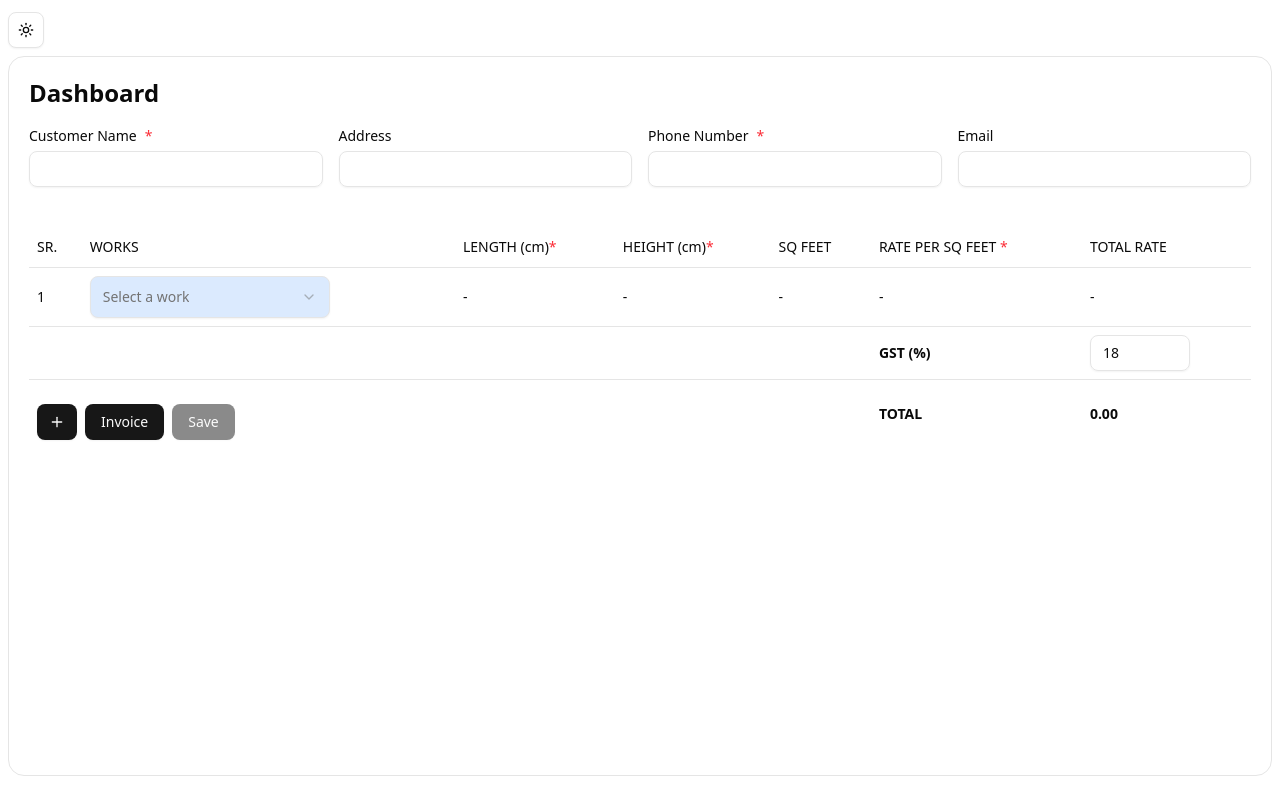
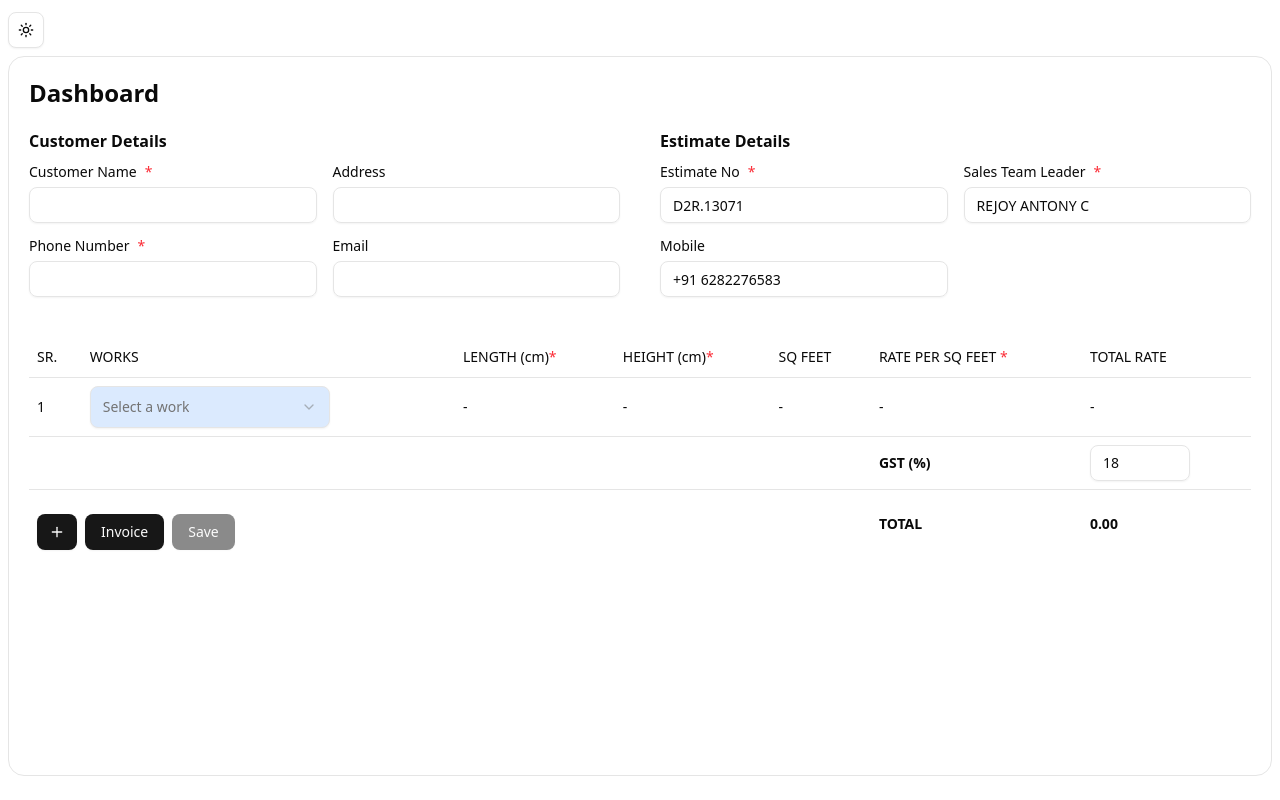
Before and after one commit to anandhubinu008/Incost-demo, a Next.js app: page /dashboard in a window 1280 px wide. Built offline with nearby package versions, Linux system fonts and the light colour scheme.

Commit message:
Update-UI changes

```diff
--- a/app/dashboard/page.jsx
+++ b/app/dashboard/page.jsx
@@ -92,6 +92,14 @@ const handlePrint = useReactToPrint({
   const [customerPhone, setCustomerPhone] = useState("");
   const [customerEmail, setCustomerEmail] = useState("");
 
+  const generateEstimateNo = () => {
+    const prefix = "D2R.";
+    const randomNum = Math.floor(10000 + Math.random() * 90000);
+    return prefix + randomNum;
+  };
+  const [estimateNo, setEstimateNo] = useState(generateEstimateNo());
+  const [salesLeader, setSalesLeader] = useState("REJOY ANTONY C");
+  const [mobile, setMobile] = useState("+91 6282276583");
 
   const [selectedCategory, setSelectedCategory] = useState();
   const [selectedProduct, setSelectedProduct] = useState(null);
@@ -143,11 +151,11 @@ const handlePrint = useReactToPrint({
 
         const updatedRow = { ...row, [field]: value };
 
-        const L = parseFloat(updatedRow.length) || 0;
-        const H = parseFloat(updatedRow.height) || 0;
+        const L = (parseFloat(updatedRow.length) || 0) / 30.48;
+        const H = (parseFloat(updatedRow.height) || 0) / 30.48;
         const rate = parseFloat(updatedRow.ratePerSqFeet) || 0;
 
-        const area = (L * H) / 144;
+        const area = (L * H);
         const rowTotal = area * rate;
 
         updatedRow.sqFeet = area.toFixed(2);
@@ -166,37 +174,16 @@ const handlePrint = useReactToPrint({
   };
 
 
-  // useEffect(() => {
-  //   const L = parseFloat(length) || 0;
-  //   const H = parseFloat(height) || 0;
-  //   const rate = parseFloat(ratePerSqFeet) || 0;
-
-  //   const area = (L * H) / 144;
-  //   const rowAmount = area * rate;
-
-  //   const subtotal = invoiceList.reduce((sum, row) => {
-  //     return sum + parseFloat(row.totalRate || 0);
-  //   }, 0) + rowAmount;
-
-  //   const gstAmount = (subtotal * gst) / 100;
-
-  //   setSqFeet(area.toFixed(2));
-  //   setTotalRate(rowAmount.toFixed(2));
-  //   setGrandTotal((subtotal + gstAmount).toFixed(2));
-
-  // }, [length, height, ratePerSqFeet, invoiceList, gst]);
-
-
   useEffect(() => {
     const rowsSubtotal = invoiceList.reduce((sum, row) => {
       return sum + (parseFloat(row.totalRate) || 0);
     }, 0);
 
-    const L = parseFloat(length) || 0;
-    const H = parseFloat(height) || 0;
+    const L = (parseFloat(length) || 0) / 30.48;
+    const H = (parseFloat(height) || 0) / 30.48;
     const rate = parseFloat(ratePerSqFeet) || 0;
 
-    const area = (L * H) / 144;
+    const area = (L * H);
     const rowAmount = area * rate;
 
     setSqFeet(area.toFixed(2));
@@ -235,7 +222,7 @@ const handlePrint = useReactToPrint({
   };
 
   const handleInvoiceOpen = () => {
-    if (customerName && customerPhone && grandTotal != 0) {
+    if (customerName && customerPhone && estimateNo && salesLeader &&grandTotal != 0) {
       setShowPdf(true);
     } else {
       alert("Please fill all required fields before generating the invoice.");
@@ -249,9 +236,12 @@ const handlePrint = useReactToPrint({
 
   return (
     <div className="px-5 py-5 mt-2 bg-cover relative right-0 top-0 h-[90dvh] rounded-2xl lg:border-1">
-      <h1 className="text-2xl font-bold">Dashboard</h1>
+      <h1 className="text-2xl font-bold mb-5">Dashboard</h1>
 
-      <div className="grid grid-cols-2 lg:grid-cols-4 gap-4 mt-5 mb-10">
+      <div className='grid grid-cols-2 gap-10' >
+        <div className='mb-5'>
+          <h5><b>Customer Details</b></h5>
+          <div className="grid grid-cols-2 md:grid-cols-2 gap-4 mt-3">
             <div>
               <Label className="mb-2">Customer Name<span className='text-red-500'>*</span></Label>
               <Input
@@ -287,6 +277,49 @@ const handlePrint = useReactToPrint({
                 onChange={(e) => setCustomerEmail(e.target.value)}
                 className="dark:border-#FFF-600"
               />
+            </div>
+          </div>
+        </div>
+        <div className='mb-5'>
+          <h5><b>Estimate Details</b></h5>
+          <div className="grid grid-cols-2 md:grid-cols-2 gap-4 mt-3">
+            <div>
+              <Label className="mb-2">Estimate No<span className='text-red-500'>*</span></Label>
+              <Input
+                type="text"
+                value={estimateNo}
+                onChange={(e) => setEstimateNo(e.target.value)}
+                className="dark:border-#FFF-600"
+              />
+            </div>
+            {/* <div>
+              <Label className="mb-2">Date</Label>
+              <Input
+                type="date"
+                value={formattedDate}
+                onChange={(e) => setFormattedDate(e.target.value)}
+                className="dark:border-#FFF-600"
+              />
+            </div> */}
+            <div>
+              <Label className="mb-2">Sales Team Leader<span className='text-red-500'>*</span></Label>
+              <Input
+                type="text"
+                value={salesLeader}
+                onChange={(e) => setSalesLeader(e.target.value)}
+                className="dark:border-#FFF-600"
+              />
+            </div>
+            <div>
+              <Label className="mb-2">Mobile</Label>
+              <Input
+                type="text"
+                value={mobile}
+                onChange={(e) => setMobile(e.target.value)}
+                className="dark:border-#FFF-600"
+              />
+            </div>
+          </div>
         </div>
       </div>
 
@@ -516,6 +549,12 @@ const handlePrint = useReactToPrint({
                     phone: customerPhone,
                     email: customerEmail
                   }}
+                  estimate={{
+                    estimateNumber: estimateNo,
+                    name: salesLeader,
+                    // date: formattedDate,
+                    mob: mobile
+                  }}
                 />
               </div>
               <div className="flex justify-end gap-2 p-4 border-t">
```
Lines whose indentation alone changed are shown as unchanged.
